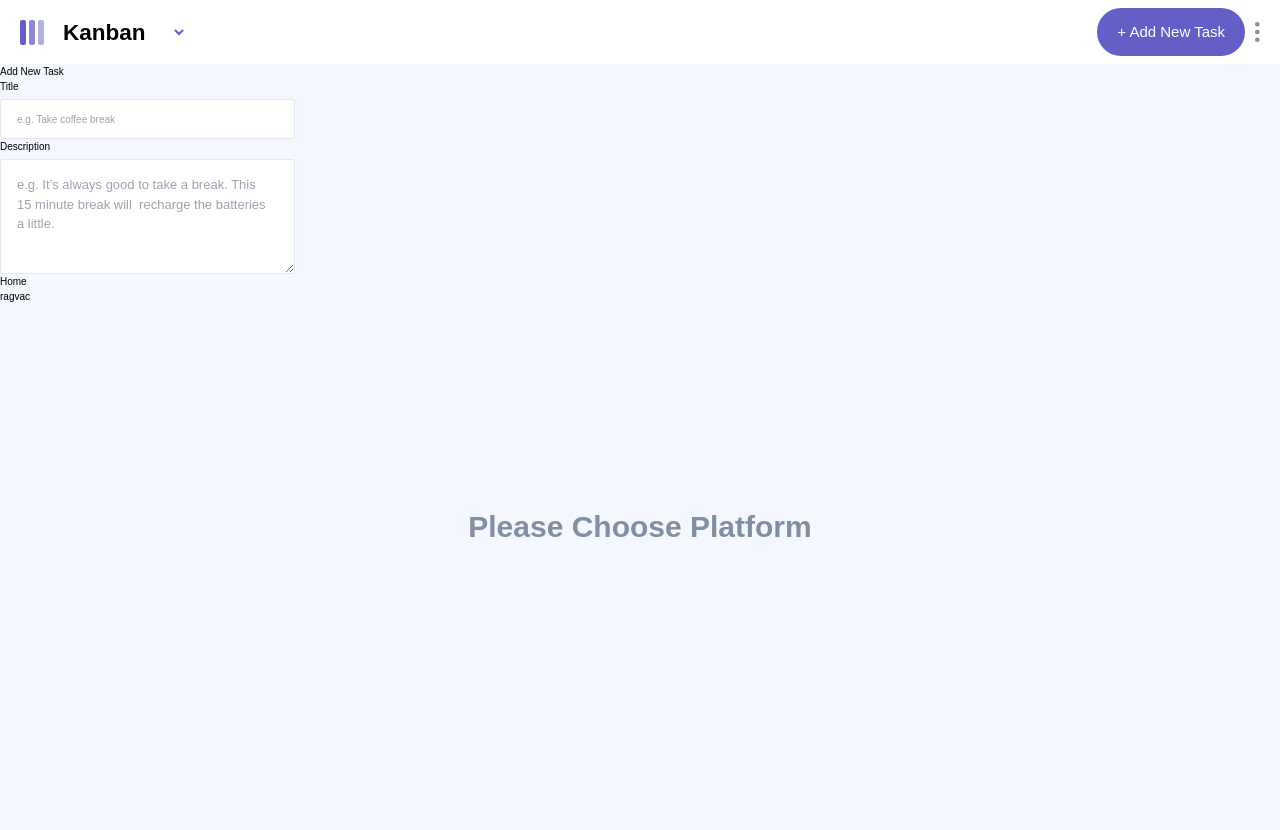
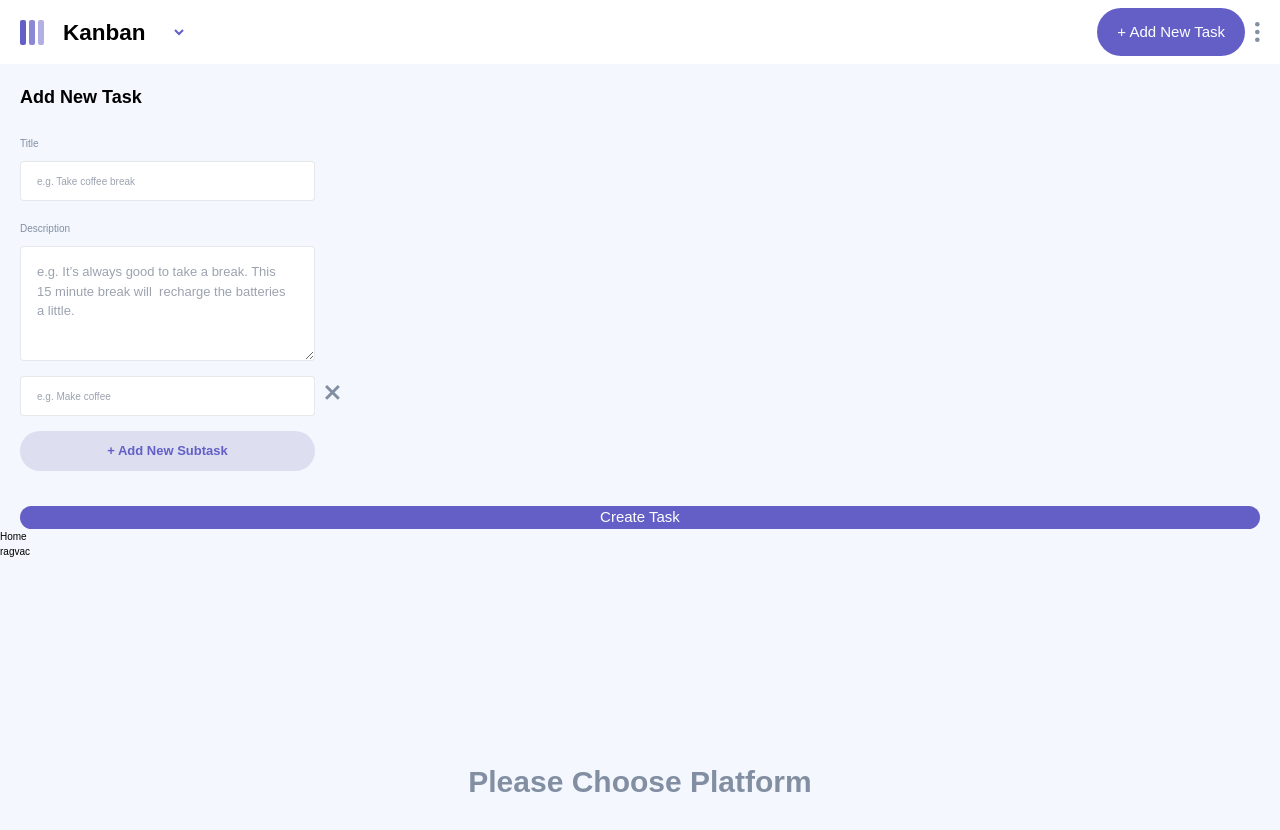
Before and after one commit to marriamdd/task_manager, a React (Vite) app: page / in a window 1280 px wide. Both pictures are taken after a click on the element "+ Add New Task". Shown: the top 830 px of the page. Built offline with nearby package versions, Linux system fonts and the light colour scheme.

Commit message:
feat :create subtasks status change modal

```diff
--- a/src/App.tsx
+++ b/src/App.tsx
@@ -6,6 +6,13 @@ import { Board, IData } from "./dataTypes";
 import BoardPage from "./pages/BoardPage";
 import Home from "./pages/Home";
 import Layout from "./layouts/Layout";
+
+export interface IShowSubtasks {
+  show: boolean;
+  taskTitle: string;
+  status: string;
+  subtasks: { title: string; isCompleted: boolean }[];
+}
 
 export interface IContext {
   darkMode: boolean;
@@ -24,6 +31,10 @@ export interface IContext {
   setCurrentPage: React.Dispatch<React.SetStateAction<Board | null>>;
   showAddNewTask: boolean;
   setShowAddNewTask: React.Dispatch<React.SetStateAction<boolean>>;
+  showEditTask: boolean;
+  setShowEditTask: React.Dispatch<React.SetStateAction<boolean>>;
+  showSubtasks: IShowSubtasks;
+  setShowSubtasks: React.Dispatch<React.SetStateAction<IShowSubtasks>>;
 }
 
 export const Context = createContext<IContext>({
@@ -43,6 +54,15 @@ export const Context = createContext<IContext>({
   setCurrentPage: () => {},
   showAddNewTask: false,
   setShowAddNewTask: () => {},
+  showEditTask: false,
+  setShowEditTask: () => {},
+  showSubtasks: {
+    show: false,
+    taskTitle: "",
+    status: "",
+    subtasks: [],
+  },
+  setShowSubtasks: () => {},
 });
 
 function App() {
@@ -57,6 +77,14 @@ function App() {
   const [showEditBoard, setShowEditBoard] = useState(false);
   const [currentPage, setCurrentPage] = useState<Board | null>(null);
   const [showAddNewTask, setShowAddNewTask] = useState(false);
+  const [showEditTask, setShowEditTask] = useState(false);
+  const [showSubtasks, setShowSubtasks] = useState<IShowSubtasks>({
+    show: false,
+    taskTitle: "",
+    status: "",
+    subtasks: [],
+  });
+  console.log(currentPage);
   useEffect(() => {
     const localST = localStorage.getItem("boards");
     if (!localST) {
@@ -85,6 +113,10 @@ function App() {
         setShowAddNewBoard,
         showAddNewTask,
         setShowAddNewTask,
+        showEditTask,
+        setShowEditTask,
+        showSubtasks,
+        setShowSubtasks,
       }}
     >
       <Router>
--- a/src/components/AddNewTask.tsx
+++ b/src/components/AddNewTask.tsx
@@ -1,22 +1,53 @@
 import { useContext } from "react";
-import { useForm } from "react-hook-form";
+import { useFieldArray, useForm } from "react-hook-form";
 import { Context } from "../App";
 
+import Cross from "../assets/icon-cross.svg";
 interface ITask {
   title: string;
   description: string;
-  subtasks: string[];
+  subtasks: { subtaskName: string }[];
 }
 export default function AddNewTask() {
-  const { setShowAddNewTask, showAddNewTask } = useContext(Context);
-  const { register, setValue, setError, control } = useForm<ITask>();
+  const { setShowAddNewTask, showAddNewTask, currentPage, showEditTask } =
+    useContext(Context);
+
+  const {
+    register,
+    // setValue,
+    // setError,
+    control,
+    handleSubmit,
+    formState: { errors },
+  } = useForm<ITask>({
+    mode: "all",
+    defaultValues: {
+      //   title: "",
+      //   description: "",
+      subtasks: [{ subtaskName: "" }],
+    },
+  });
+  const { remove, append, fields } = useFieldArray({
+    control,
+    name: "subtasks",
+  });
+  const onSubmit = (data: ITask) => {
+    console.log(data);
+  };
   if (!showAddNewTask) return;
   return (
-    <div>
-      <h2>Add New Task</h2>
-      <form>
+    <div className="px-[2rem]">
+      <h2 className="text-[1.8rem] font-[700] my-[2rem]">
+        {!showEditTask ? "Add New Task" : "Edit task"}
+      </h2>
+      <form
+        onSubmit={handleSubmit(onSubmit)}
+        className="flex flex-col gap-[1.5rem]"
+      >
         <div className="flex flex-col gap-[0.5rem] ">
-          <label htmlFor="title">Title</label>
+          <label className="text-medium_Grey my-[0.5rem]" htmlFor="title">
+            Title
+          </label>
           <input
             className="w-[29.5rem] h-[4rem] rounded-[4px] px-[1.6rem] border border-solid border-gray-400 border-opacity-25"
             id="title"
@@ -26,9 +57,12 @@ export default function AddNewTask() {
               required: { value: true, message: "Can’t be empty" },
             })}
           />
+          {errors.title && <p>{errors.title.message}</p>}
         </div>
         <div className="flex flex-col gap-[0.5rem] ">
-          <label htmlFor="description">Description</label>
+          <label className="text-medium_Grey my-[0.5rem]" htmlFor="description">
+            Description
+          </label>
           <textarea
             id="description"
             placeholder="e.g. It’s always good to take a break. This
@@ -40,6 +74,42 @@ a little."
             })}
           ></textarea>
         </div>
+        <div>
+          {fields.map((item, index) => (
+            <div key={index}>
+              <input
+                className="w-[29.5rem] h-[4rem] rounded-[4px] px-[1.6rem] border border-solid border-gray-400 border-opacity-25"
+                id={`subtasks:${index}`}
+                type="text"
+                placeholder="e.g. Make coffee"
+                {...register(`subtasks.${index}.subtaskName`, {
+                  required: { value: true, message: "Can’t be empty" },
+                })}
+              />
+              <button
+                className="ml-[1rem]"
+                type="button"
+                onClick={() => remove(index)}
+                disabled={fields.length === 1}
+              >
+                <img src={Cross} alt="remove" />
+              </button>
+              {errors.subtasks?.[index]?.subtaskName && (
+                <p>{errors.subtasks[index]?.subtaskName?.message}</p>
+              )}
+            </div>
+          ))}
+        </div>
+        <button
+          className="text-[1.3rem] text-purple  font-[700] mb-[2rem] w-[29.5rem] h-[4rem] rounded-[2rem] bg-light_purple"
+          type="button"
+          onClick={() => append({ subtaskName: "" })}
+        >
+          + Add New Subtask
+        </button>
+        <button type="submit" className="button">
+          Create Task
+        </button>
       </form>
     </div>
   );
--- a/src/components/CreateNewBoard.tsx
+++ b/src/components/CreateNewBoard.tsx
@@ -3,7 +3,6 @@ import Cross from "../assets/icon-cross.svg";
 import { useContext, useEffect } from "react";
 import { Context } from "../App";
 
-// Define the type for form fields
 interface Column {
   columnsName: string;
 }
@@ -34,14 +33,13 @@ function CreateNewBoard() {
     setShowHeaderDropdown,
     jsonBoards,
     setJsonBoards,
-    boardName,
+
     setBoardName,
     showAddNewBoard,
     showEditBoard,
     setShowEditBoard,
+    currentPage,
   } = useContext(Context);
-
-  const currentPage = jsonBoards.boards.find((item) => item.name === boardName);
 
   useEffect(() => {
     if (showAddNewBoard) {
--- a/src/components/Header.tsx
+++ b/src/components/Header.tsx
@@ -1,4 +1,4 @@
-import { useContext } from "react";
+import { useContext, useState } from "react";
 import Logo from "../assets/logo-mobile.svg";
 import { Context } from "../App";
 import ArrowDown from "../assets/icon-chevron-down.svg";
@@ -14,6 +14,7 @@ function Header() {
     setShowEditBoard,
     setShowAddNewTask,
   } = useContext(Context);
+  const [options, setOptions] = useState(false);
   return (
     <div className=" h-[6.4rem] bg-contentLight flex px-[2rem] ">
       <div className="flex w-[100%] justify-between items-center gap-[1rem]  ">
@@ -56,7 +57,20 @@ function Header() {
           <button className="hidden  md:block  button px-[2rem] py-[1.3rem]">
             + Add New Task
           </button>
-          <img className="cursor-pointer" src={Dots} alt="more_icon" />
+          <div className="flex flex-col items-center relative ">
+            <img
+              onClick={() => setOptions(!options)}
+              className="cursor-pointer "
+              src={Dots}
+              alt="more_icon"
+            />
+            {options && (
+              <div className="absolute top-[5rem] w-[80px] right-[2rem] bg-[red]">
+                <h2 onClick={() => setShowEditBoard(true)}>Edit Board</h2>
+                <h2>Delete Board</h2>
+              </div>
+            )}
+          </div>
         </div>
       </div>
     </div>
--- /dev/null
+++ b/src/components/Subtasks.tsx
@@ -0,0 +1,22 @@
+import React, { useContext } from "react";
+import { Context } from "../App";
+import Dots from "../assets/icon-vertical-ellipsis.svg";
+function Subtasks() {
+  const { showSubtasks } = useContext(Context);
+  const filt = showSubtasks.subtasks.filter((item) => item.isCompleted == true);
+  if (!showSubtasks.show) {
+    return;
+  }
+
+  return (
+    <div>
+      <div>
+        <h2>{showSubtasks?.taskTitle}</h2>
+        <img src={Dots} alt="dots" />
+      </div>
+      <h3 className="text-[1.2rem] font-[700] text-[medium_Grey]">{`Subtasks(${filt.length} of ${showSubtasks.subtasks.length}) `}</h3>
+    </div>
+  );
+}
+
+export default Subtasks;
--- a/src/layouts/Layout.tsx
+++ b/src/layouts/Layout.tsx
@@ -4,6 +4,7 @@ import { Outlet } from "react-router-dom";
 import Header from "../components/Header";
 import HeaderDropdown from "../components/HeaderDropdown";
 import AddNewTask from "../components/AddNewTask";
+import Subtasks from "../components/Subtasks";
 
 function Layout() {
   const { darkMode } = useContext(Context);
@@ -13,6 +14,7 @@ function Layout() {
       <Header />
       <HeaderDropdown />
       <AddNewTask />
+      <Subtasks />
       <Outlet />
     </div>
   );
--- a/src/pages/BoardPage.tsx
+++ b/src/pages/BoardPage.tsx
@@ -30,7 +30,7 @@ function BoardPage() {
   const {
     setBoardName,
     jsonBoards,
-    setShowEditBoard,
+    setShowSubtasks,
     showEditBoard,
     setCurrentPage,
     currentPage,
@@ -39,7 +39,6 @@ function BoardPage() {
     setBoardName(boardName);
   }
   useEffect(() => {
-    // Find the current board by name
     const currentBoard =
       jsonBoards.boards.find((item) => item.name === boardName) || null;
     setCurrentPage(currentBoard);
@@ -62,9 +61,23 @@ function BoardPage() {
               ></div>
               <h2 className="text-medium_Grey text-[1.8rem] w-[28rem] pb-[1rem]">{`${currentPage?.columns[index]?.name} (${currentPage?.columns[index]?.tasks.length}) `}</h2>
             </div>
-            <div onClick={() => setShowEditBoard(true)}>
+            <div>
               {item.tasks.map((m) => (
-                <div className=" cursor-pointer w-[28.8rem] px-[1.6rem] py-[2.3rem] mb-[1rem]  rounded-[0.8rem] bg-contentLight dark:bg-contentDarkBG">
+                <div
+                  onClick={() =>
+                    setShowSubtasks((prev) => ({
+                      ...prev,
+                      show: true,
+                      taskTitle: m.title,
+                      status: m.status,
+                      subtasks: m.subtasks.map((task) => ({
+                        title: task.title,
+                        isCompleted: task.isCompleted,
+                      })),
+                    }))
+                  }
+                  className=" cursor-pointer w-[28.8rem] px-[1.6rem] py-[2.3rem] mb-[1rem]  rounded-[0.8rem] bg-contentLight dark:bg-contentDarkBG"
+                >
                   <p>{m.title}</p>
                 </div>
               ))}
```
